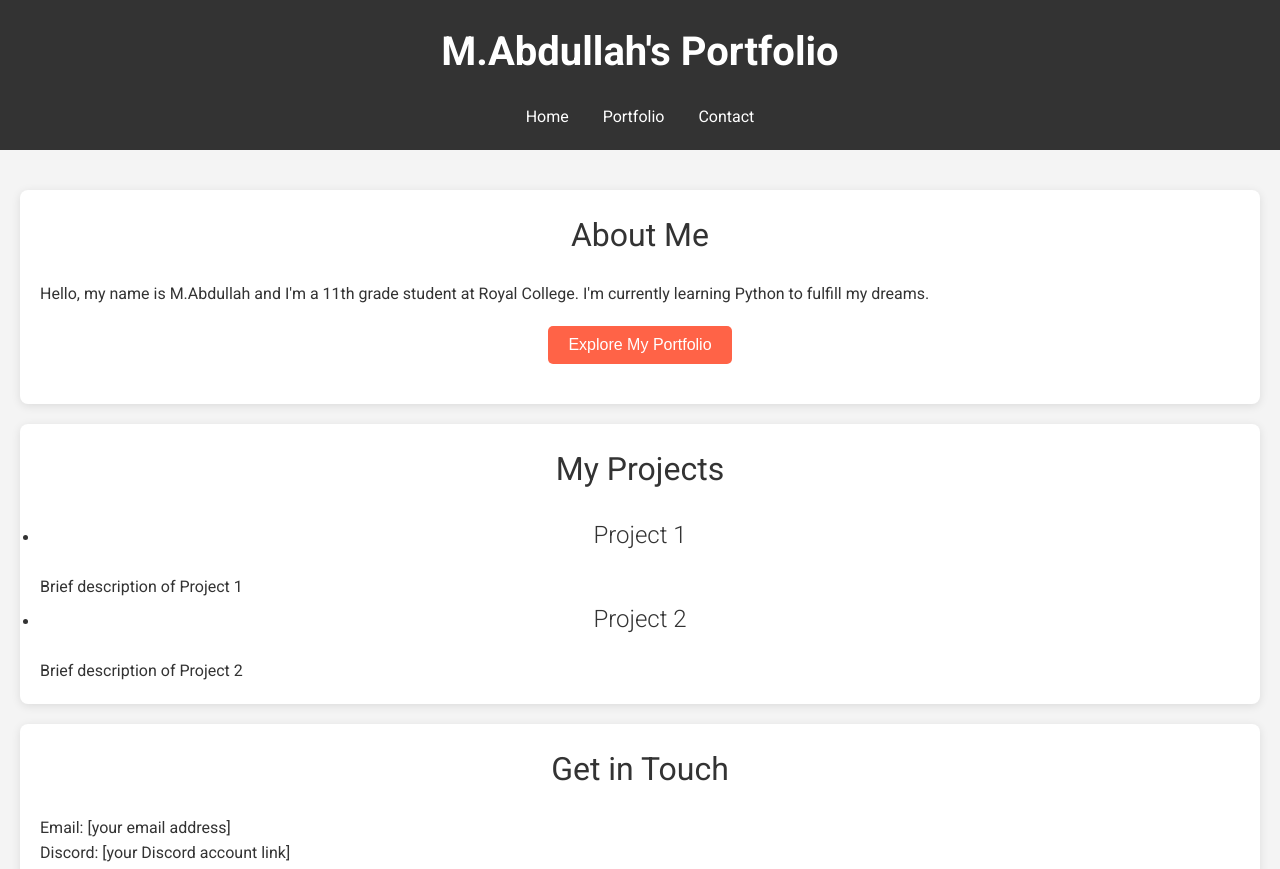
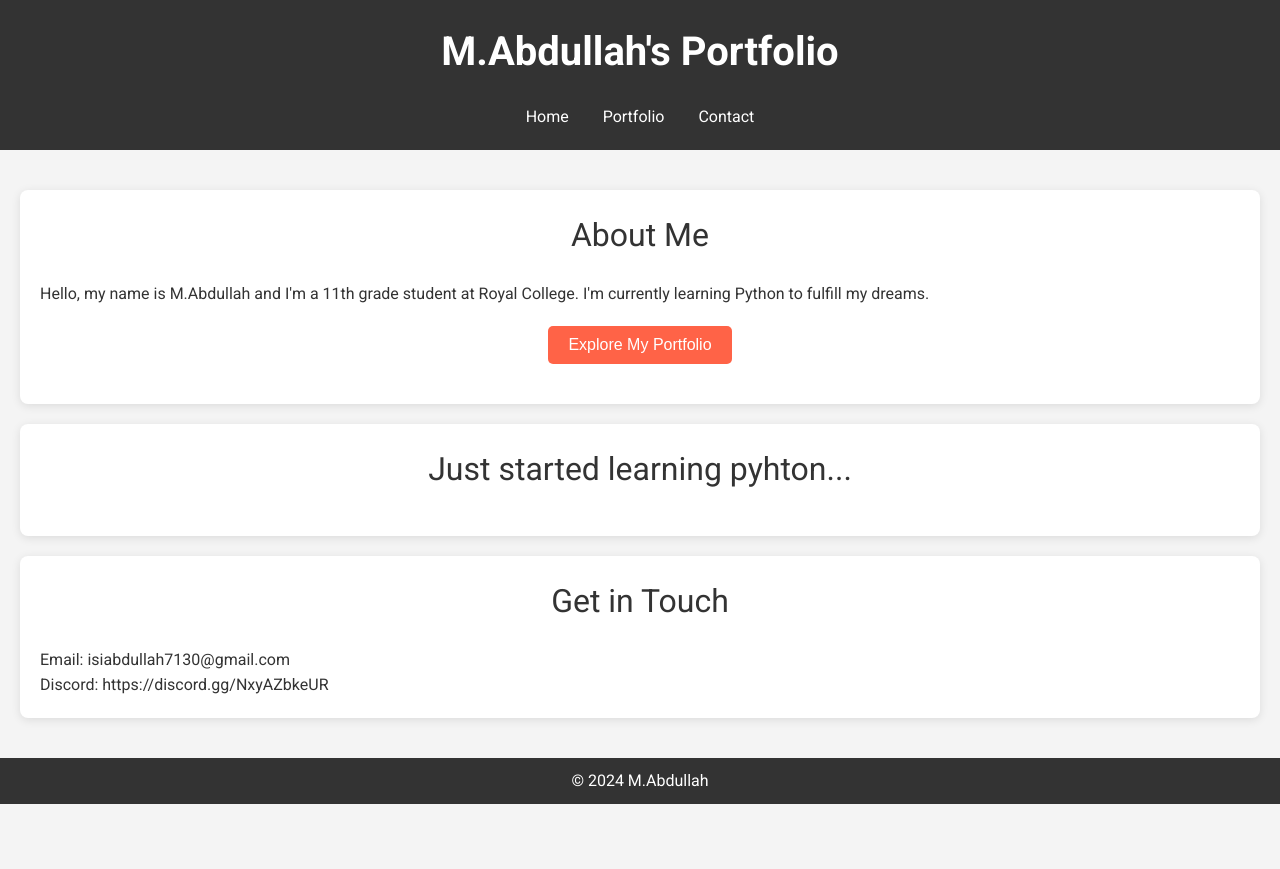
Before and after one commit to Cromasonic/Cromasonic.com, a plain HTML site: page index.html in a window 1280 px wide. Shown: the top 869 px of the page. After the commit the page ends 804 px from the top, so only its background shows below. Drawn offline with Linux system fonts and the light colour scheme.

Commit message:
Update index.html

```diff
--- a/index.html
+++ b/index.html
@@ -24,22 +24,12 @@
             <button>Explore My Portfolio</button>
         </section>
         <section id="portfolio">
-            <h2>My Projects</h2>
-            <ul>
-                <li>
-                    <h3>Project 1</h3>
-                    <p>Brief description of Project 1</p>
-                </li>
-                <li>
-                    <h3>Project 2</h3>
-                    <p>Brief description of Project 2</p>
-                </li>
-            </ul>
+            <h2>Just started learning pyhton...</h2>
         </section>
         <section id="contact">
             <h2>Get in Touch</h2>
-            <p>Email: [your email address]</p>
-            <p>Discord: [your Discord account link]</p>
+            <p>Email: isiabdullah7130@gmail.com</p>
+            <p>Discord: https://discord.gg/NxyAZbkeUR</p>
         </section>
     </main>
     <footer>
```
